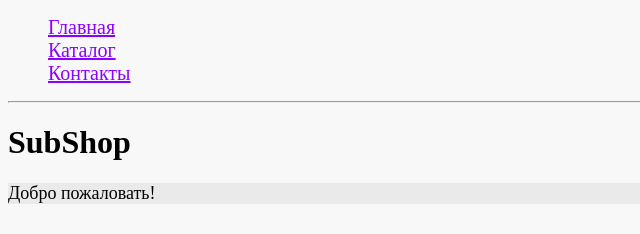
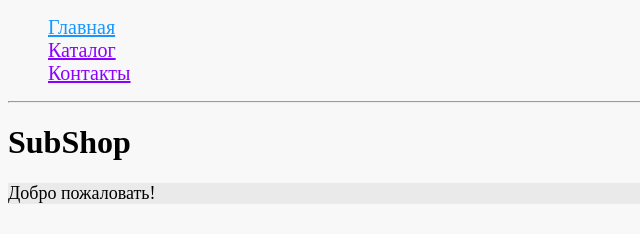
Before and after one commit to shiftyhead/GB_HTML_CSS, a plain HTML site: page index.html in a window 1280 px wide. In both pictures the pointer is over the link "Главная". Shown: the top 234 px of the page, 0-640 px from the left. Drawn offline with Linux system fonts and the light colour scheme.

Commit message:
ссылки меняют цвет при наведении

```diff
--- a/css/style.css
+++ b/css/style.css
@@ -10,6 +10,14 @@ body{
 
 .menu li a{
   color: #8B00FF;
+}
+
+.menu li a:hover{
+  color: #1896FF;
+}
+
+.menu li a:active{
+  color: red;
 }
 
 .content_pages h1, h2{
```
